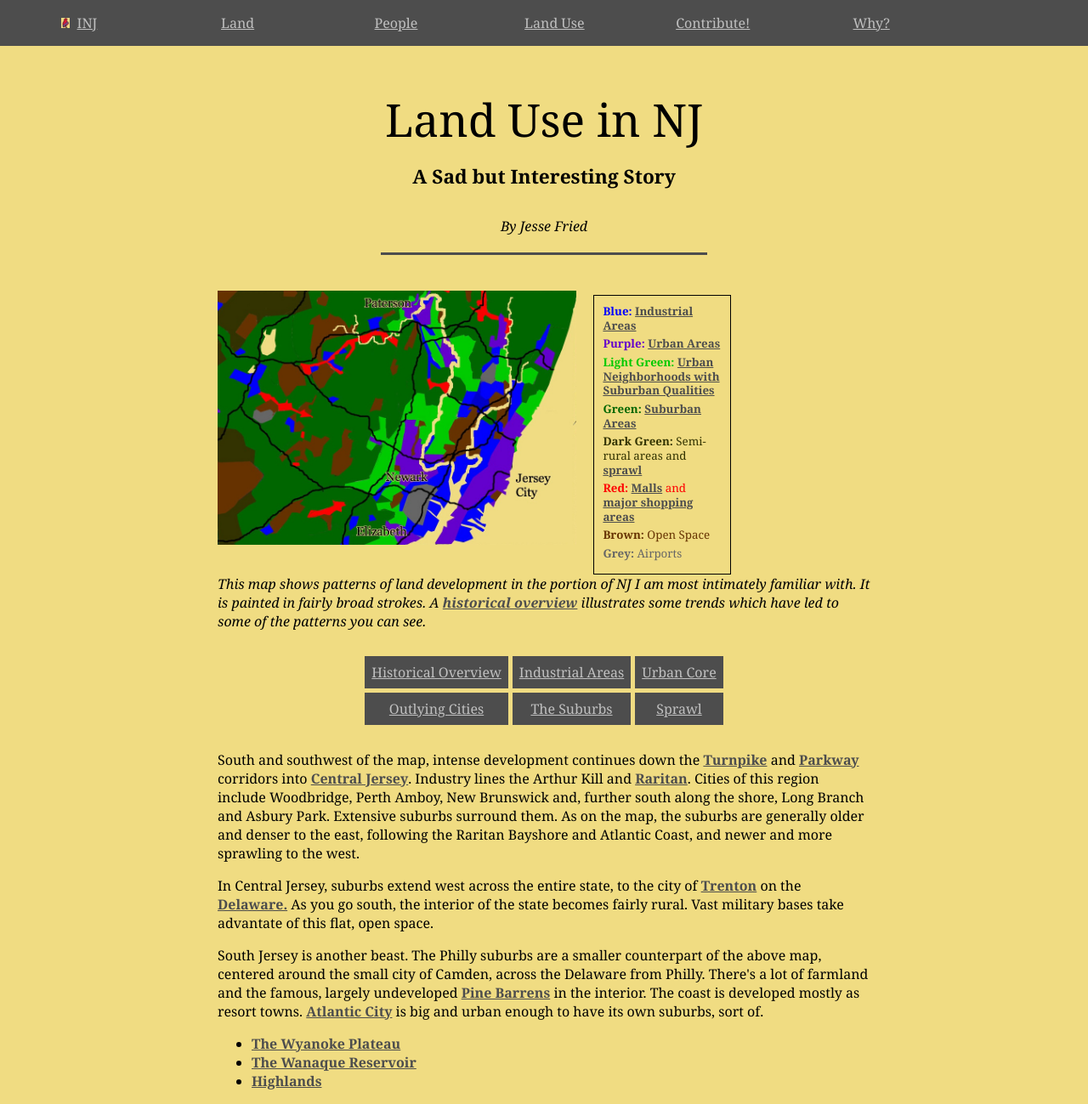
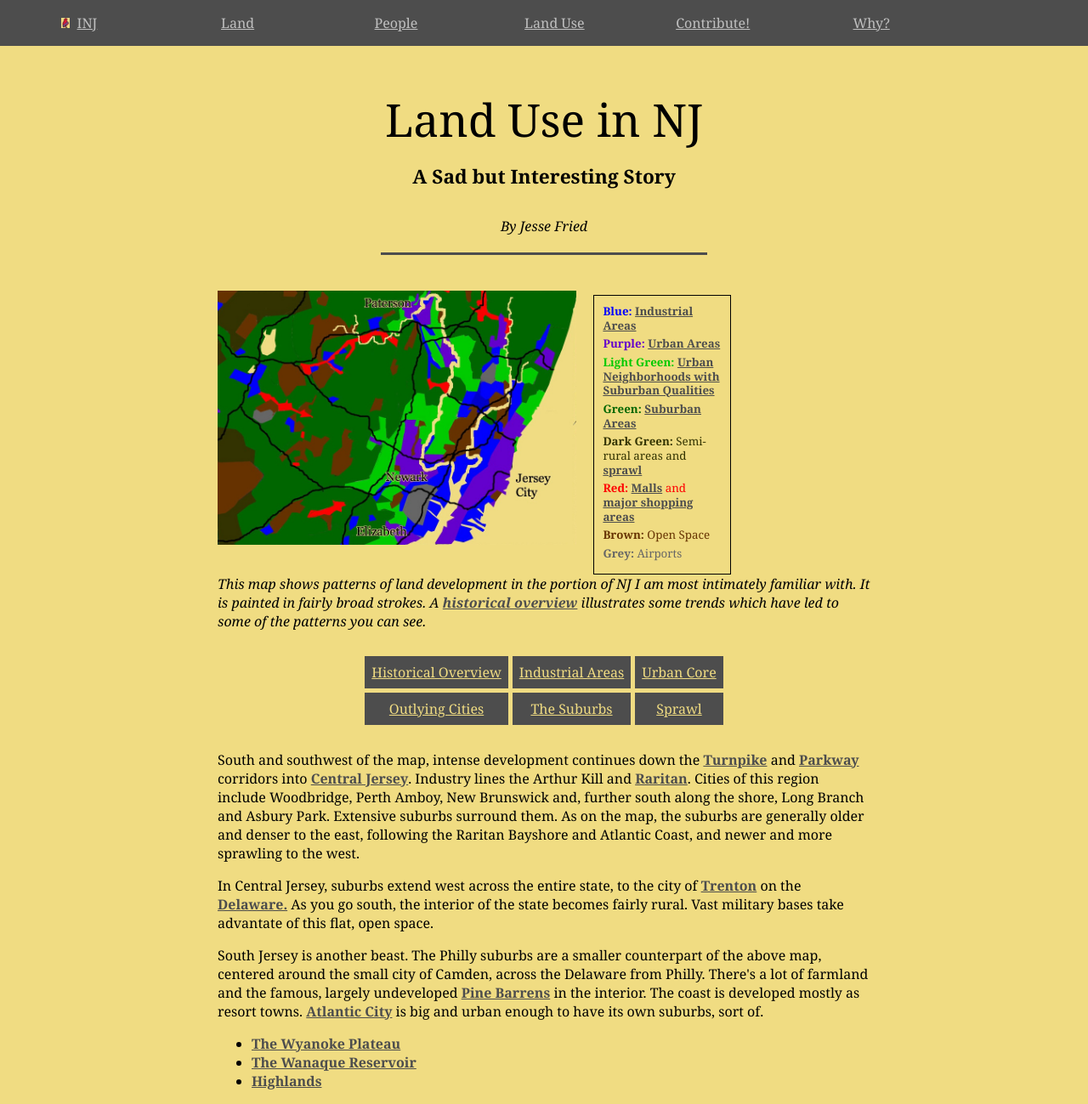
Before and after one commit to jonfried/oakafee.github.io, a Jekyll site: the page built from land-use.html, in a window 1280 px wide. Shown: the whole page at 85% size. Built offline with Jekyll 4.4.1, drawn with Linux system fonts in a browser that asks for light colours.

Commit message:
Update style.css

```diff
--- a/styles/style.css
+++ b/styles/style.css
@@ -109,13 +109,11 @@ table.index {
     background-color: #4d4d4d;
     border-collapse: collapse;
     margin: 0 auto;
+    a {color: #F0DC82;}
 }
 td {
     border: 5px solid #F0DC82;
     padding: 8px;
-}
-a.table {
-	color: #F0DC82;
 }
 div.map-container {
      float: left;
```
